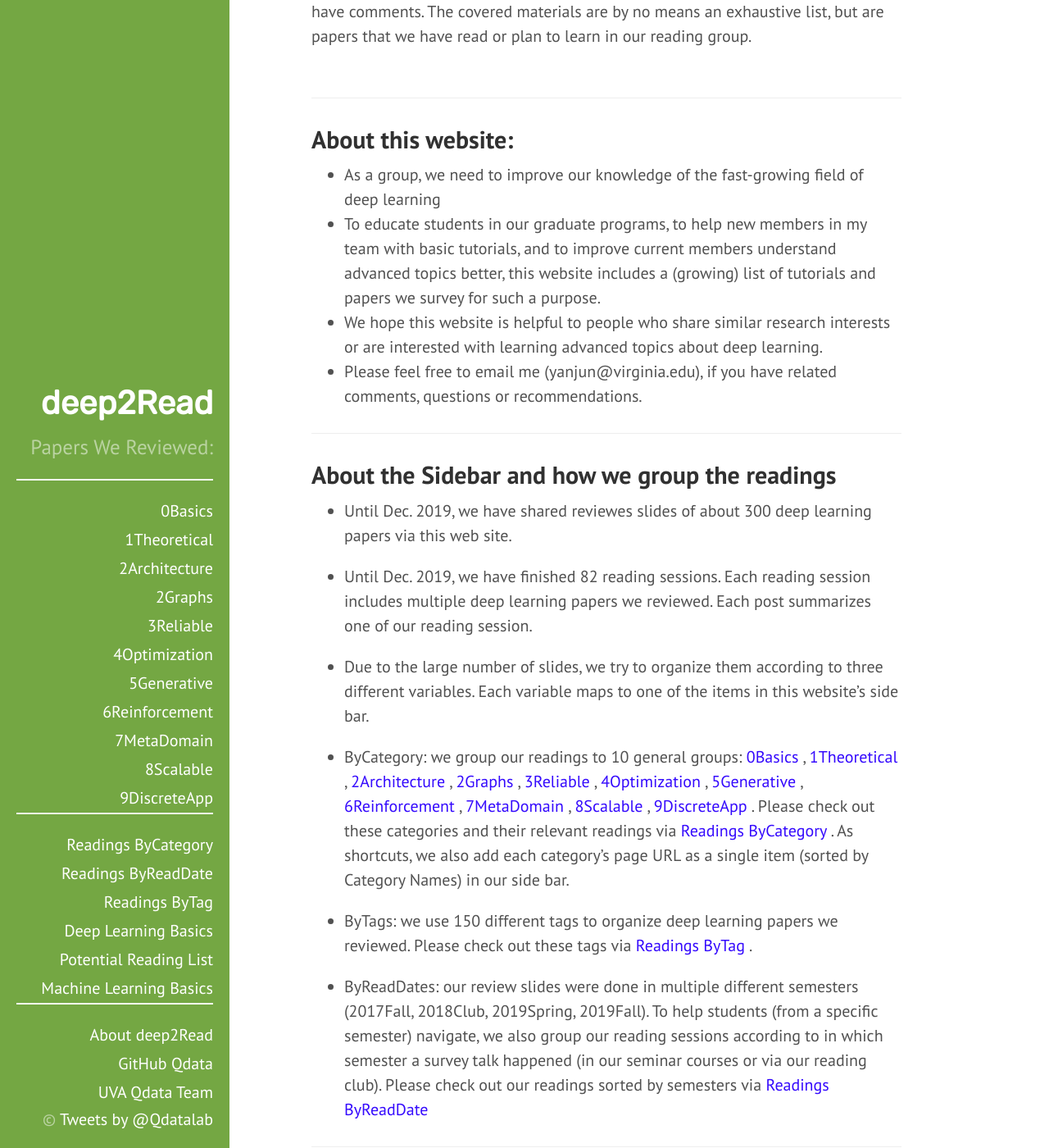
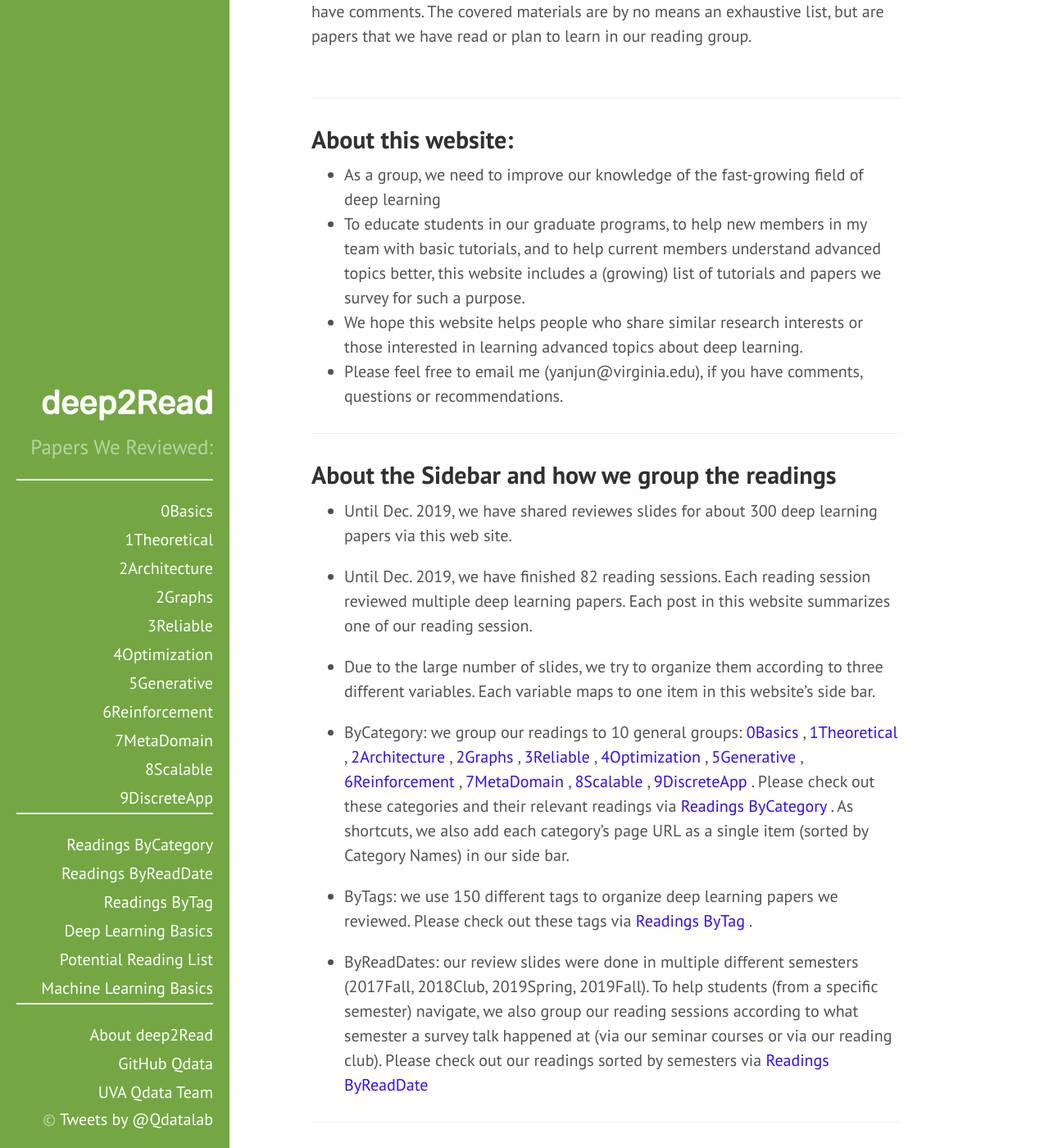
Before and after one commit to QData/deep2Read, a Jekyll site: the page built from index.md, in a window 1280 px wide and 1400 px high, scrolled down 268 px. Shown: the whole window at 82% size. Built offline with Jekyll 4.4.1, drawn with Linux system fonts in a browser that asks for light colours; some of the changed text lies outside the part shown.

Commit message:
Update index.md
Fix some bad writing in index/about  page

```diff
--- a/index.md
+++ b/index.md
@@ -20,19 +20,19 @@ when you find my typos or have comments. The covered materials are by no means a
 ## About this website:
 
 + As a group, we need to improve our knowledge of the fast-growing field of deep learning
-+ To educate students in our graduate programs, to help new members in my team with basic tutorials, and to improve current members understand advanced topics better, this website includes a (growing) list of tutorials and papers we survey for such a purpose.
-+ We hope this website is helpful to people who share similar research interests or are interested with learning advanced topics about deep learning.
-+ Please feel free to email me (yanjun@virginia.edu), if you have related comments, questions or recommendations.
++ To educate students in our graduate programs, to help new members in my team with basic tutorials, and to help current members understand advanced topics better, this website includes a (growing) list of tutorials and papers we survey for such a purpose.
++ We hope this website helps people who share similar research interests or those interested in learning advanced topics about deep learning.
++ Please feel free to email me (yanjun@virginia.edu), if you have comments, questions or recommendations.
 
 ---
 
 ## About the Sidebar and how we group the readings
 
-+ Until Dec. 2019, we have shared reviewes slides of about 300 deep learning papers via this web site.
++ Until Dec. 2019, we have shared reviewes slides for about 300 deep learning papers via this web site.
 
-+ Until Dec. 2019, we have finished  {{ site.posts | size }} reading sessions. Each reading session includes multiple deep learning papers we reviewed. Each post summarizes one of our reading session.
++ Until Dec. 2019, we have finished  {{ site.posts | size }} reading sessions. Each reading session reviewed multiple deep learning papers. Each post in this website summarizes one of our reading session.
 
-+ Due to the large number of slides, we try to organize them according to three different variables. Each variable maps to one of the items in this website's side bar.
++ Due to the large number of slides, we try to organize them according to three different variables. Each variable maps to one item in this website's side bar.
 
 + ByCategory: we group our readings to 10 general groups:  [0Basics]({{ site.baseurl }}/0Basics/) , [1Theoretical]({{ site.baseurl }}/1Theoretical/) , [2Architecture]({{ site.baseurl }}/2Architecture/) , [2Graphs]({{ site.baseurl }}/2Graphs/) , [3Reliable]({{ site.baseurl }}/3Reliable/) , [4Optimization]({{ site.baseurl }}/4Optimization/) , [5Generative]({{ site.baseurl }}/5Generative/) , [6Reinforcement]({{ site.baseurl }}/6Reinforcement/) , [7MetaDomain]({{ site.baseurl }}/7MetaDomain/) , [8Scalable]({{ site.baseurl }}/8Scalable/) , [9DiscreteApp]({{ site.baseurl }}/9DiscreteApp/)  . Please check out these categories and their relevant readings via [Readings ByCategory]({{ site.baseurl }}/aReadingsIndexByCategory/) . As shortcuts, we also add each category's page URL as a single item (sorted by Category Names) in our side bar.
 
@@ -40,14 +40,14 @@ when you find my typos or have comments. The covered materials are by no means a
 + ByTags: we use 150 different tags to organize deep learning papers we reviewed. Please check out these tags via [Readings ByTag]({{ site.baseurl }}/aReadingsIndexByTags/) .
 
 
-+ ByReadDates: our review slides were done in multiple different semesters (2017Fall, 2018Club, 2019Spring, 2019Fall). To help students (from a specific semester) navigate, we also group our reading sessions according to in which semester a survey talk happened (in our seminar courses or via our reading club). Please check out our readings sorted by semesters via [Readings ByReadDate]({{ site.baseurl }}/aReadingsIndexByDate/)
++ ByReadDates: our review slides were done in multiple different semesters (2017Fall, 2018Club, 2019Spring, 2019Fall). To help students (from a specific semester) navigate, we also group our reading sessions according to what semester a survey talk happened at (via our seminar courses or via our reading club). Please check out our readings sorted by semesters via [Readings ByReadDate]({{ site.baseurl }}/aReadingsIndexByDate/)
 
 
 <hr>
 
 
 ## Claim
-+ The covered tutorials and papers are by no means an exhaustive list, but are topics which we have learned or plan to learn in our seminar courses and reading groups.
++ The covered tutorials and papers are by no means an exhaustive list, but are topics which we have learned or plan to learn.
 
 
 <hr>
```
